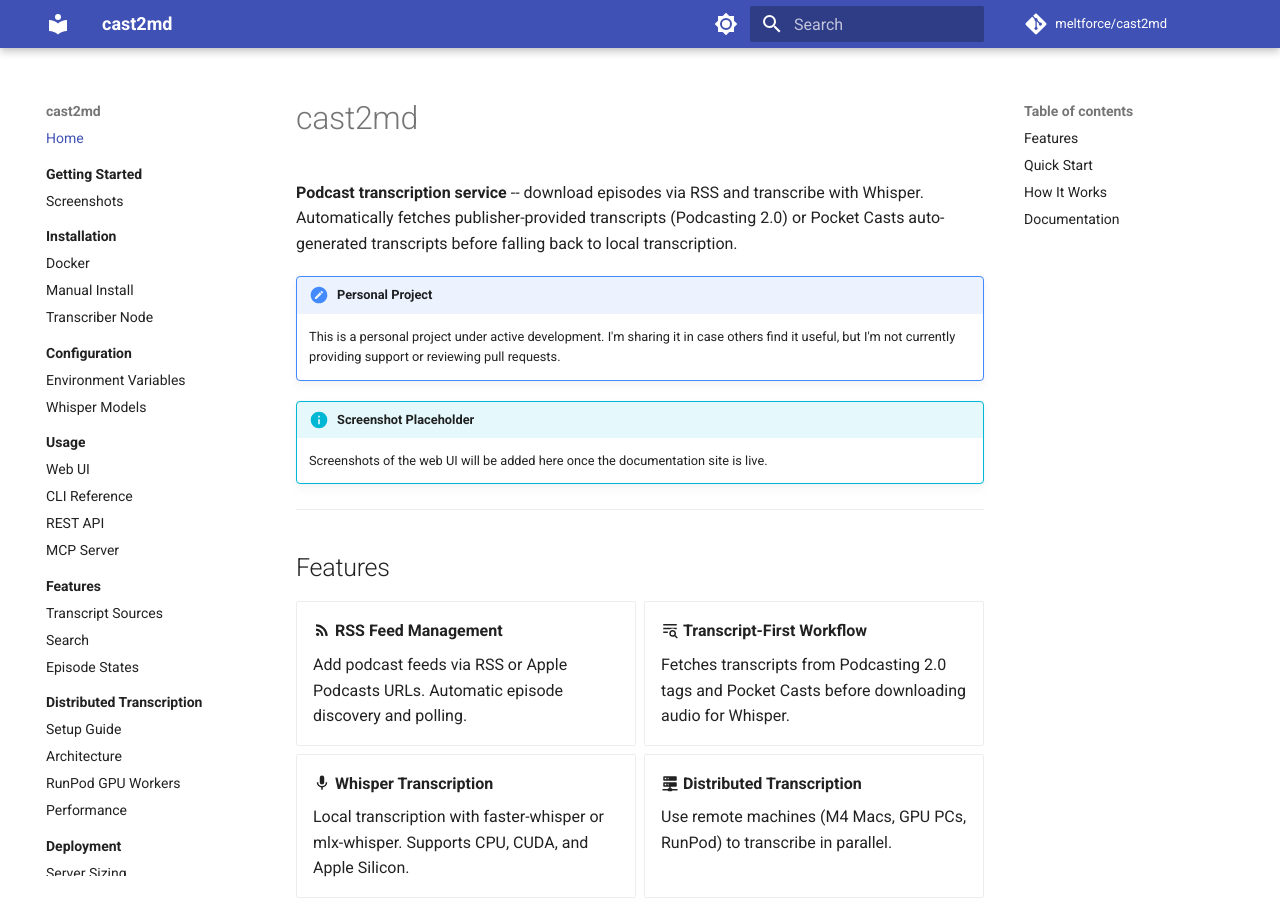
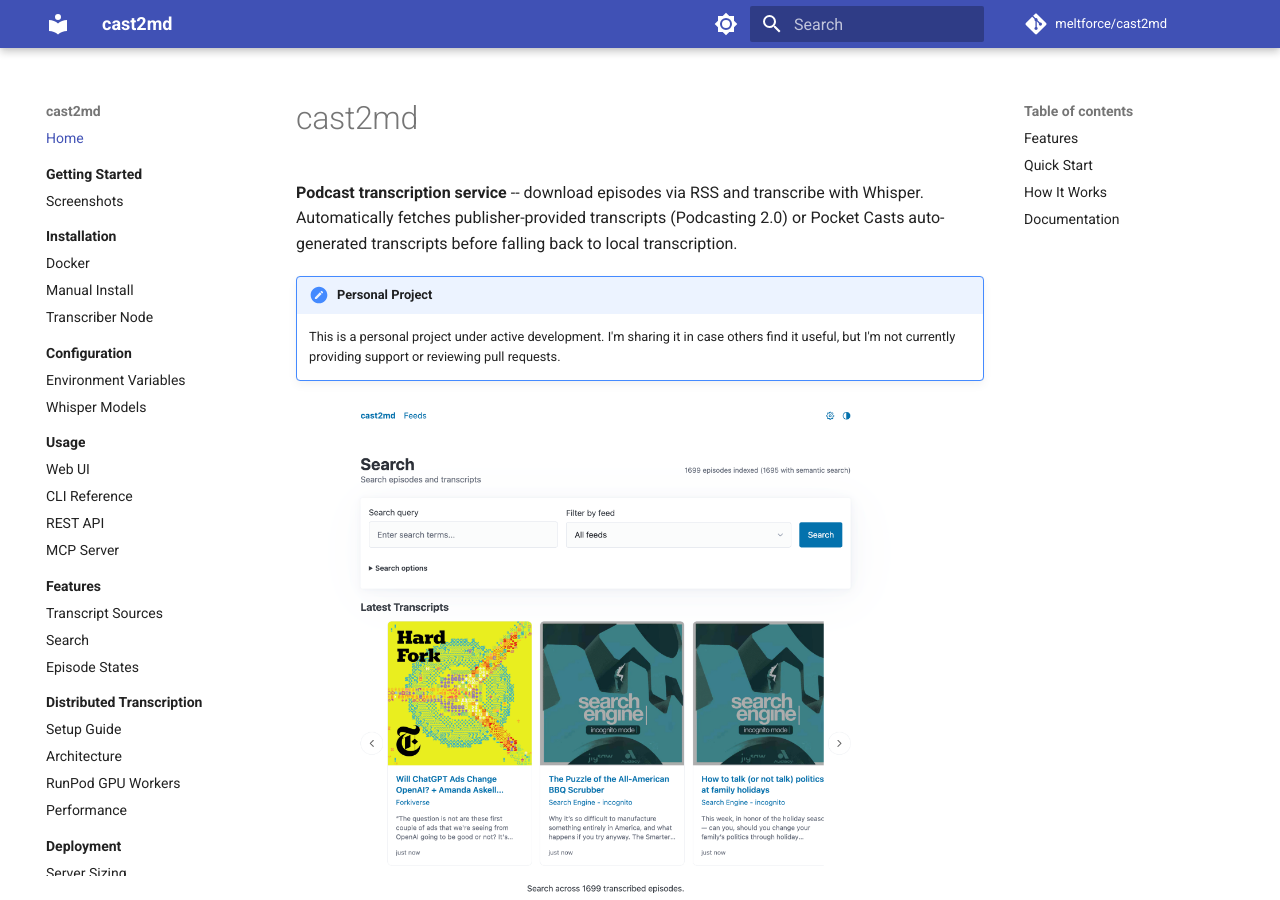
Before and after one commit to meltforce/cast2md, an MkDocs documentation site: the page built from docs/index.md, in a window 1280 px wide and 900 px high. Built offline with MkDocs 1.6.1 and Material for MkDocs 9.7.7, drawn with Linux system fonts in a browser that asks for light colours; comment, search, counter and statistics services are not loaded.

Commit message:
docs: Add screenshots and update documentation section
- Add screenshots for feed list, feed detail, episode detail, search,
  status, settings, and RunPod pages
- Wire screenshots into screenshots page, index, and web-ui docs
- Update CLAUDE.md documentation section for Zensical

Co-Authored-By: Claude Opus 4.5 <noreply@anthropic.com>

```diff
--- a/docs/index.md
+++ b/docs/index.md
@@ -5,8 +5,7 @@
 !!! note "Personal Project"
     This is a personal project under active development. I'm sharing it in case others find it useful, but I'm not currently providing support or reviewing pull requests.
 
-!!! info "Screenshot Placeholder"
-    Screenshots of the web UI will be added here once the documentation site is live.
+![Search](assets/images/search.png)
 
 ---
 
```
Also changed, not shown: CLAUDE.md (+11 -1 lines), docs/getting-started/screenshots.md (+21 -3 lines), docs/usage/web-ui.md (+1 -2 lines), docs/assets/images/episode-detail.png (added), docs/assets/images/feed-list.png (added), docs/assets/images/runpod.png (added), docs/assets/images/search.png (added), docs/assets/images/settings.png (added), docs/assets/images/status.png (added), 1 other file.
